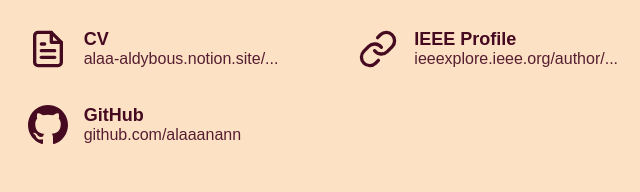
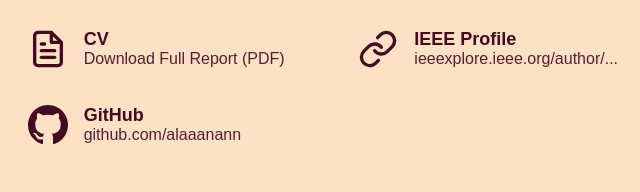
Before and after one commit to alaaanann/Alaa-Aldybous-Portfolio, a plain HTML site: page index.html in a window 1280 px wide. Shown: the part 11578-11770 px from the top of the page, 479-1119 px from the left. Drawn offline with Linux system fonts and the light colour scheme; a web font is replaced by a local one.

Commit message:
added cv downloadable

```diff
--- a/index.html
+++ b/index.html
@@ -744,8 +744,9 @@
                             </div>
                             <div class="contact-details">
                                 <h4 class="contact-title">CV</h4>
-                                <a href="https://alaa-aldybous.notion.site/Alaa-Aldybous-30d64039f7e043949735d486cab81eea" target="_blank" rel="noopener noreferrer" class="contact-link">alaa-aldybous.notion.site/...</a>
+                                <a href="report files/Resume (1).pdf" target="_blank" rel="noopener noreferrer" class="contact-link">Download Full Report (PDF)</a>
                             </div>
+
                         </div>
 
                         <!-- IEEE Profile -->
```
Also changed, not shown: 4 other files.
